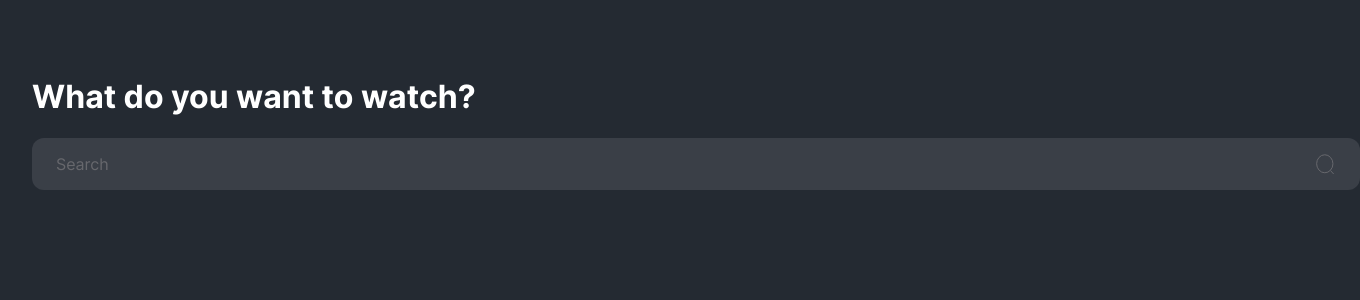
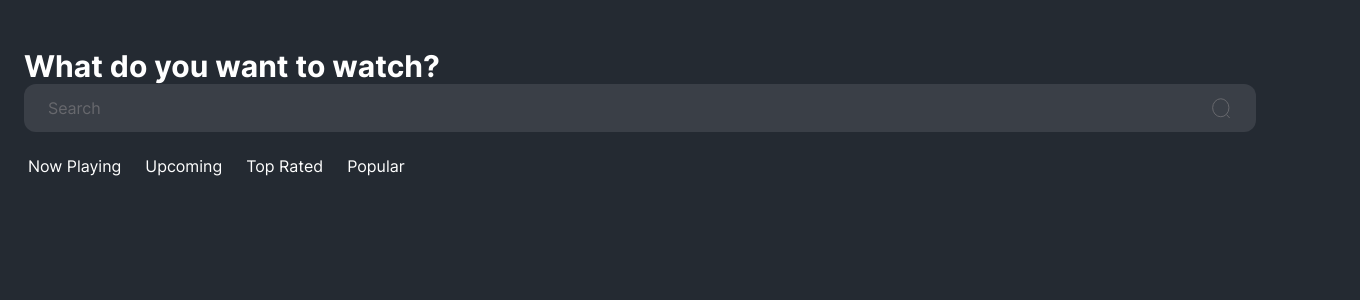
Before and after one commit to ozkurkculer/movie-app-ngclone, an Angular app: page / in a window 1280 px wide. Shown: the top 300 px of the page, 1360 px wide, since content can reach past the window. Built offline with nearby package versions, Linux system fonts and the light colour scheme.

Commit message:
feat: add reset css classes

```diff
--- a/src/app/app.component.css
+++ b/src/app/app.component.css
@@ -1,8 +1,9 @@
 .searchbar {
-    width: 100vw;
+    width: 100%;
     display: flex;
     align-items: center;
     justify-content: space-between;
+    height: 3rem;
     background-color: #3A3F47;
     border-radius: 0.75rem;
 }
@@ -12,10 +13,45 @@
     overflow-x: auto;
 }
 
-.slider div{
+.slider div {
     display: flex;
     flex-direction: row;
     gap: 0.75rem;
     margin-left: 1.25rem;
     margin-right: 1.25rem;
 }
+
+.heading {
+    font-size: 1.875rem;
+    line-height: 2.25rem;
+}
+.tab{
+    display: flex;
+    gap: 1rem;
+    padding-top: 1rem;
+    padding-bottom: 1rem;
+}
+
+.tab-item {
+    padding-top: 0.5rem;
+    padding-bottom: 0.5rem;
+    padding-left: 0.25rem;
+    padding-right: 0.25rem;
+    color: #67686D;
+}
+
+.active {
+    color: #fff;
+}
+
+.active br {
+    border-top: 10px solid red;
+    border-top-right-radius: 10px;
+    border-bottom: 10px solid red;
+    border-bottom-right-radius: 10px;
+}
+
+.tab li a {
+    color: inherit;
+    text-decoration: none;
+}
--- a/src/app/app.component.html
+++ b/src/app/app.component.html
@@ -1,22 +1,34 @@
 <div class='h-full w-full pt-12 px-6'>
-  <h1 class="text-white font-bold text-3xl my-6">What do you want to watch?</h1>
+  <h1 class="text-white font-bold my-6 heading">What do you want to watch?</h1>
   <div class="searchbar px-6 text-secondary">
     <p>Search</p>
     <svg width="22" height="24" viewBox="0 0 22 24" fill="none" xmlns="http://www.w3.org/2000/svg">
       <g id="Search">
         <g id="Search_2">
-          <ellipse id="Ellipse_739" cx="10.7885" cy="11.7666" rx="8.14181" ry="8.98856" stroke="#67686D" strokeWidth="2" strokeLinecap="round" strokeLinejoin="round" />
-          <path id="Line_181" d="M16.4513 18.4851L19.6433 22" stroke="#67686D" strokeWidth="2" strokeLinecap="round" strokeLinejoin="round" />
+          <ellipse id="Ellipse_739" cx="10.7885" cy="11.7666" rx="8.14181" ry="8.98856" stroke="#67686D" strokeWidth="2"
+            strokeLinecap="round" strokeLinejoin="round" />
+          <path id="Line_181" d="M16.4513 18.4851L19.6433 22" stroke="#67686D" strokeWidth="2" strokeLinecap="round"
+            strokeLinejoin="round" />
         </g>
       </g>
     </svg>
   </div>
   <div class="slider scrollbar-hide">
-    <div class="slider">
+    <div>
       <!-- {topRatedSlider} -->
     </div>
   </div>
   <section class="flex justify-center">
     <!-- Tabs <Tabs tabs={tabs} /> -->
+    <ul class="tab">
+      @for(tab of tabs; track tab.id){
+        <li class="tab-item active">
+          <a href="#">
+            {{tab.name}}
+          </a>
+          <br />
+        </li>
+      }
+    </ul>
   </section>
 </div>
--- a/src/app/app.component.ts
+++ b/src/app/app.component.ts
@@ -11,4 +11,7 @@ import { RouterOutlet } from '@angular/router';
 })
 export class AppComponent {
   title = 'movie-app-ngclone';
+  tabs = [
+    { id: 0, name: 'Now Playing' }, { id: 1, name: 'Upcoming'  }, { id: 2, name: 'Top Rated'  }, { id: 3, name: 'Popular'  }
+  ]
 }
--- a/src/styles.css
+++ b/src/styles.css
@@ -4,11 +4,47 @@
     src: url('assets/fonts/Inter/Inter-VariableFont_slnt\,wght.ttf');
 }
 
+html, body, div, span, applet, object, iframe, h1, h2, h3, h4, h5, h6, p, blockquote, pre, a, abbr, acronym, address, big, cite, code,
+del, dfn, em, img, ins, kbd, q, s, samp, small, strike, strong, sub, sup, tt, var, b, u, i, center, dl, dt, dd, ol, ul, li, fieldset,
+form, label, legend, table, caption, tbody, tfoot, thead, tr, th, td, article, aside, canvas, details, embed, figure, figcaption,
+footer, header, hgroup, menu, nav, output, ruby, section, summary, time, mark, audio, video {
+    margin: 0;
+    padding: 0;
+    border: 0;
+    font-size: 100%;
+    font-family: 'Inter';
+    vertical-align: baseline;
+    box-sizing: border-box;
+}
+
+/* HTML5 display-role reset for older browsers */
+article, aside, details, figcaption, figure, footer, header, hgroup, menu, nav, section {
+    display: block;
+}
+ol, ul {
+    list-style: none;
+}
+
+blockquote, q {
+    quotes: none;
+}
+
+blockquote:before, blockquote:after, q:before, q:after {
+    content: '';
+    content: none;
+}
+
+table {
+    border-collapse: collapse;
+    border-spacing: 0;
+}
+
 body {
     background-color: #242A32;
-    width: 100vw;
-    height: 100vw;
+    width: 100%;
+    height: 100%;
     font-family: 'Inter';
+    padding-bottom: 7rem;
 }
 
 .w-full {
```
